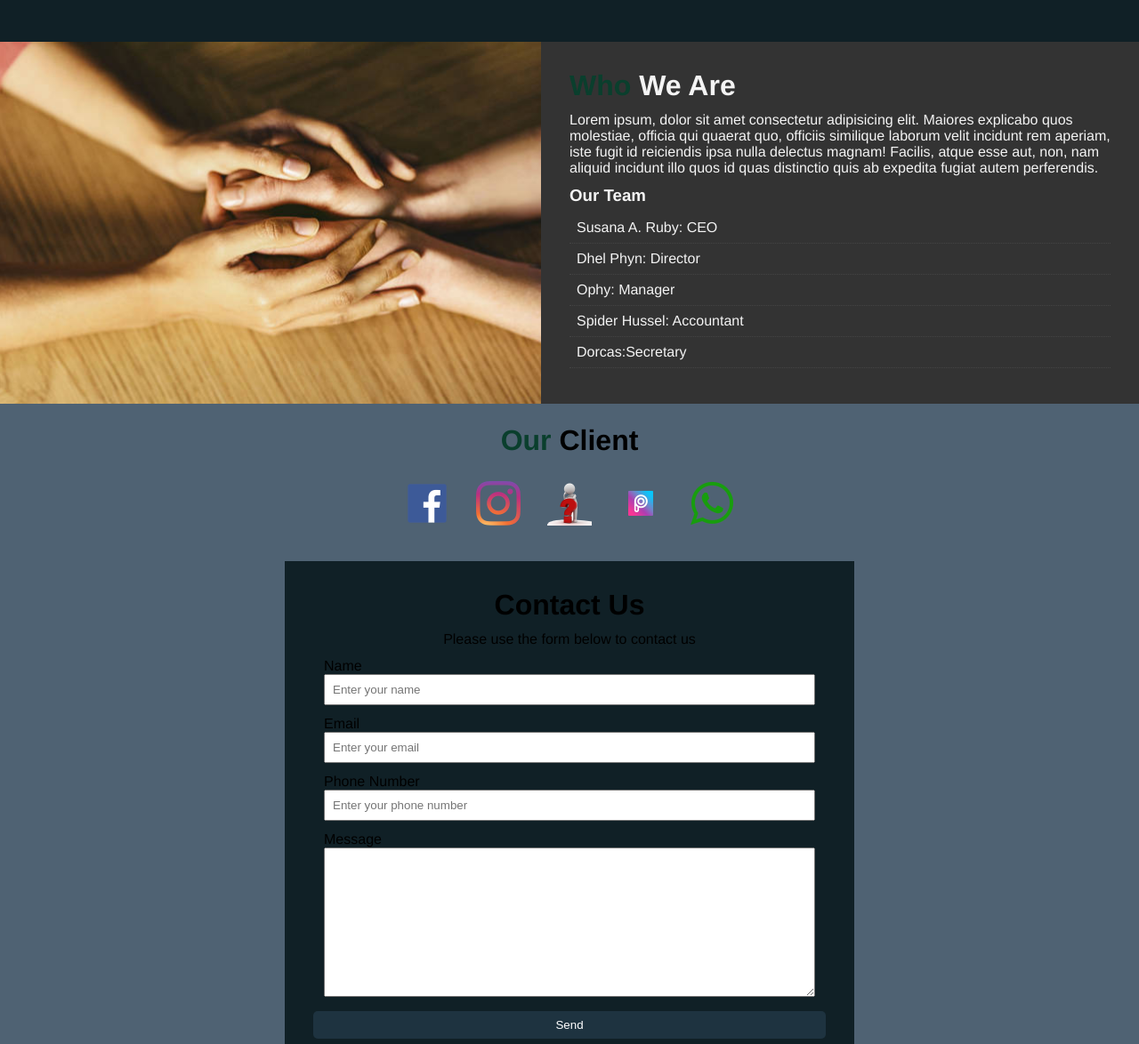
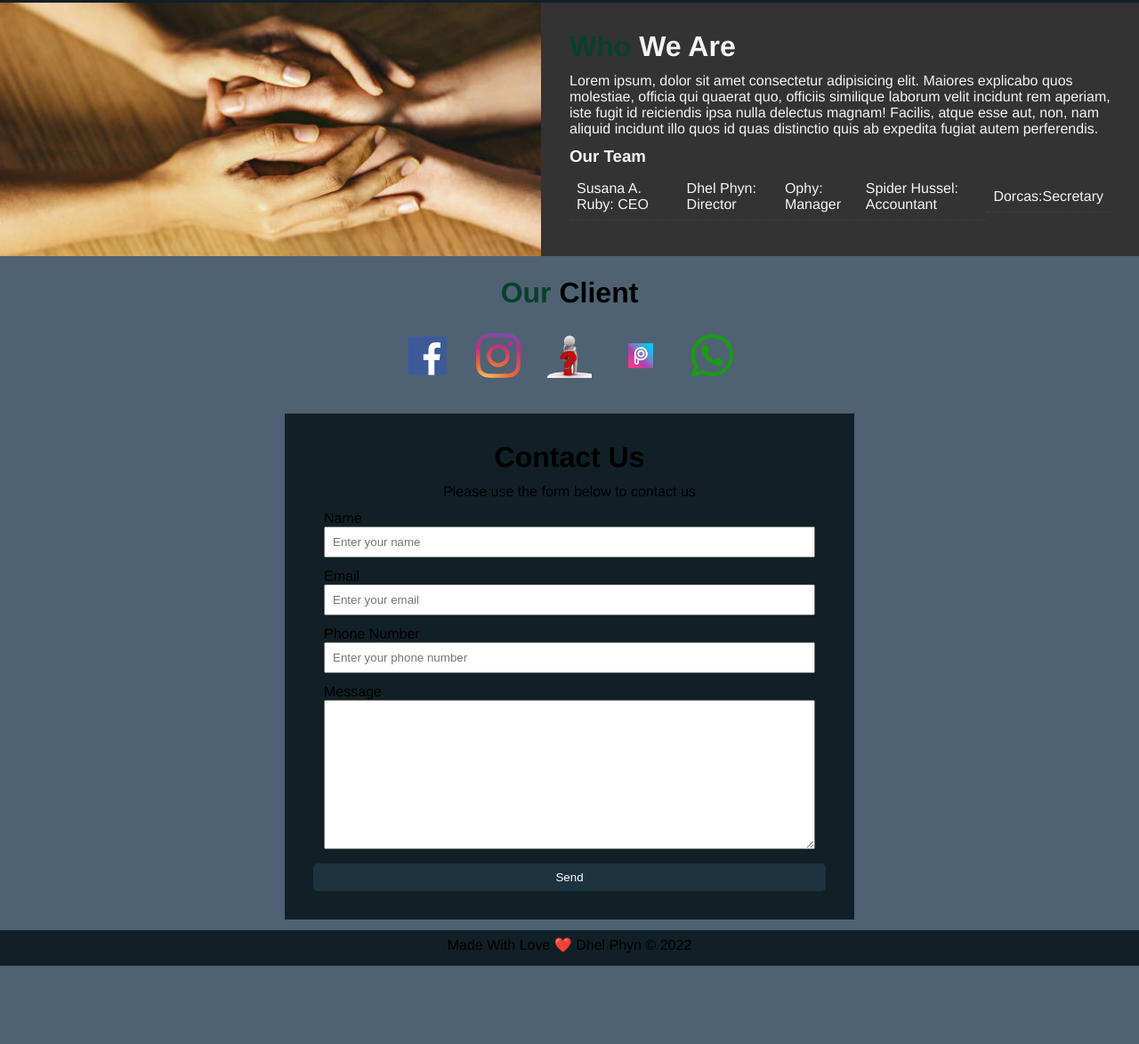
Before and after one commit to Dhel-Phyn/Pre-Tech-Pro-1, a plain HTML site: page index.html in a window 1280 px wide. Shown: the part 1623-2797 px from the top of the page at 89% size. After the commit the page ends 2709 px from the top, so only its background shows below. Drawn offline with Linux system fonts and the light colour scheme.

Commit message:
Star media queries

```diff
--- a/css/mobile.css
+++ b/css/mobile.css
@@ -13,3 +13,10 @@
   align-self: center;
   margin-bottom: 0;
 }
+
+/* smartphones */
+@media (max-width:500px){
+  body{
+    display: none;
+  }
+}
--- a/css/style.css
+++ b/css/style.css
@@ -36,7 +36,7 @@ p {
 }
 
 ul {
-  display: b;
+  display: flex;
   align-items: center;
   list-style: none;
 }
@@ -241,5 +241,15 @@ ul {
   text-align: center;
 }
 
+footer{
+  background: #102026;
+  width: 100%;
+  height: 40px;
+  justify-content: center;
+}
 
+footer p{
+  text-align: center;
+  padding-top: 7px;
+}
 /* code for media queries */
--- a/index.html
+++ b/index.html
@@ -200,5 +200,10 @@
         </form>
       </div>
     </section>
+
+
+    <footer>
+      <p>Made With Love &#10084;&#65039; Dhel Phyn &copy; 2022</p>
+    </footer>
   </body>
 </html>
```
